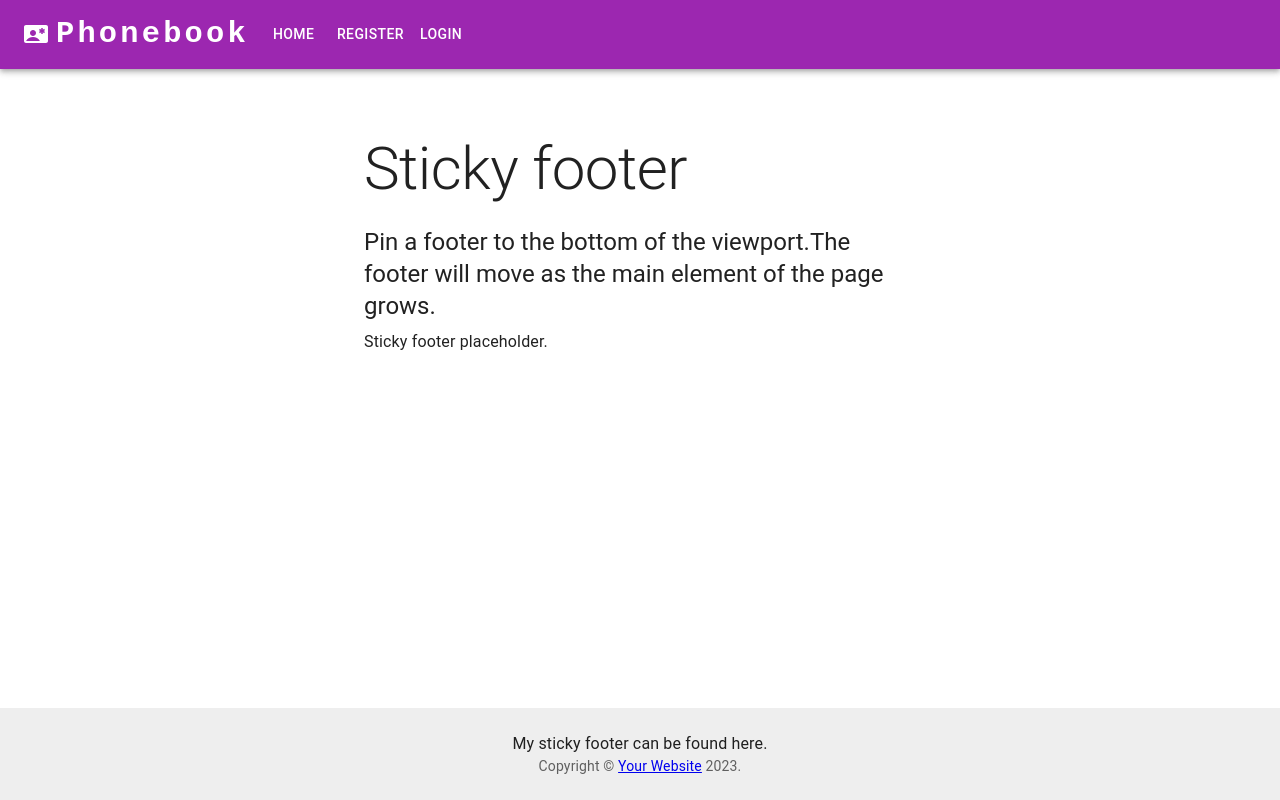
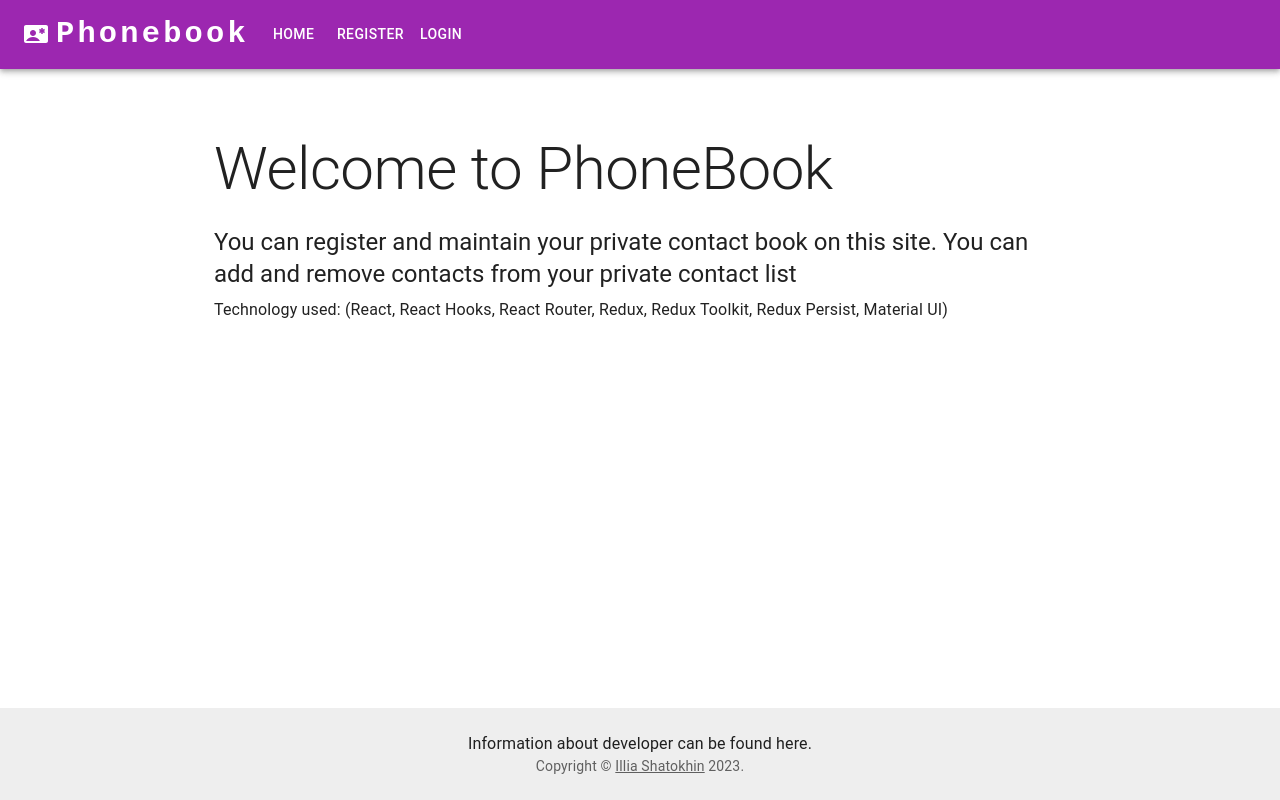
Before and after one commit to Illia-Shatokhin/goit-react-hw-08-phonebook, a React (Create React App) app: page / in a window 1280 px wide. Built offline with nearby package versions, Linux system fonts and the light colour scheme.

Commit message:
first finish

```diff
--- a/src/components/SharedLayout/SharedLayout.jsx
+++ b/src/components/SharedLayout/SharedLayout.jsx
@@ -25,14 +25,15 @@ import {
   selectUserLoading,
 } from 'redux/auth/authSelectors';
 import { Loader } from 'components/Loader/Loader';
+import Link1 from '@mui/material/Link';
 
-const pages = [
-  { name: 'Home', to: '/' },
-  { name: 'Register', to: '/register' },
-  { name: 'Login', to: '/login' },
-  { name: 'Contacts', to: '/contacts' },
-  { name: 'NotFound', to: '*' },
-];
+// const pages = [
+//   { name: 'Home', to: '/' },
+//   { name: 'Register', to: '/register' },
+//   { name: 'Login', to: '/login' },
+//   { name: 'Contacts', to: '/contacts' },
+//   { name: 'NotFound', to: '*' },
+// ];
 
 const defaultTheme = createTheme();
 
@@ -40,9 +41,14 @@ function Copyright() {
   return (
     <Typography variant="body2" color="text.secondary">
       {'Copyright © '}
-      <Link color="inherit" href="https://google.com/">
-        Your Website
-      </Link>{' '}
+      <Link1
+        color="inherit"
+        href="https://drive.google.com/file/d/1GWUKMOOekTHPtXH0rxCzNNrQ5s_o37iK/view?usp=sharing"
+        target="_blank"
+        rel="noopener noreferrer nofollow"
+      >
+        Illia Shatokhin
+      </Link1>{' '}
       {new Date().getFullYear()}
       {'.'}
     </Typography>
@@ -137,17 +143,31 @@ export const SharedLayout = () => {
                   display: { xs: 'block', md: 'none' },
                 }}
               >
-                {pages.map(page => (
-                  <MenuItem key={page.name} onClick={handleCloseNavMenu}>
-                    <Typography
-                      textAlign="center"
-                      component={Link}
-                      to={`${page.to}`}
-                    >
-                      {page.name}1
-                    </Typography>
+                <MenuItem onClick={handleCloseNavMenu}>
+                  <Button component={Link} to={`/`}>
+                    Home
+                  </Button>
+                </MenuItem>
+                {authentificated ? (
+                  <MenuItem onClick={handleCloseNavMenu}>
+                    <Button component={Link} to={`/contacts`}>
+                      Contacts
+                    </Button>
                   </MenuItem>
-                ))}
+                ) : (
+                  <div>
+                    <MenuItem onClick={handleCloseNavMenu}>
+                      <Button component={Link} to={`/register`}>
+                        Register
+                      </Button>
+                    </MenuItem>
+                    <MenuItem onClick={handleCloseNavMenu}>
+                      <Button component={Link} to={`/login`}>
+                        Login
+                      </Button>
+                    </MenuItem>
+                  </div>
+                )}
               </Menu>
             </Box>
             <ContactEmergencyIcon
@@ -280,7 +300,7 @@ export const SharedLayout = () => {
         >
           <Container maxWidth="sm">
             <Typography variant="body1">
-              My sticky footer can be found here.
+              Information about developer can be found here.
             </Typography>
             <Copyright />
           </Container>
--- a/src/pages/Contacts/Contacts.jsx
+++ b/src/pages/Contacts/Contacts.jsx
@@ -23,6 +23,8 @@ import { useEffect, useState } from 'react';
 import {
   selectContactsError,
   selectContactsIsLoading,
+  selectFilter,
+  selectFilteredContacts,
   selectUserContacts,
 } from 'redux/contacts/contactsSelectors';
 import {
@@ -30,6 +32,7 @@ import {
   requestContactsThunk,
 } from 'redux/contacts/contactsOperations';
 import { ContactCard } from 'components/ContactCard/ContactCard';
+import { filterChange } from 'redux/contacts/contactsSlice';
 
 const defaultTheme = createTheme();
 const style = {
@@ -50,6 +53,8 @@ const Contacts = () => {
   const isLoadingContacts = useSelector(selectContactsIsLoading);
   const error = useSelector(selectContactsError);
   const isLoadingUser = useSelector(selectUserLoading);
+  const filteredContacts = useSelector(selectFilteredContacts);
+  const filter = useSelector(selectFilter);
   const dispatch = useDispatch();
 
   useEffect(() => {
@@ -78,7 +83,12 @@ const Contacts = () => {
     handleClose();
   };
 
-  const showContacts = Array.isArray(contacts) && contacts.length > 0;
+  const showContacts =
+    Array.isArray(filteredContacts) && filteredContacts.length > 0;
+
+  const handleOnInput = e => {
+    dispatch(filterChange(e.target.value));
+  };
 
   return (
     <section style={{ height: '100%' }}>
@@ -201,9 +211,7 @@ const Contacts = () => {
             Your Contacts:
           </Typography>
           <TextField
-            onInput={e => {
-              console.log(e.target.value);
-            }}
+            onInput={handleOnInput}
             color="secondary"
             id="find"
             label="Find Contact By Name"
@@ -222,8 +230,8 @@ const Contacts = () => {
           }}
         >
           <Grid container spacing={5}>
-            {showContacts &&
-              contacts.map(contact => (
+            {showContacts ? (
+              filteredContacts.map(contact => (
                 <Grid item xs={4} key={contact.id}>
                   <ContactCard
                     name={contact.name}
@@ -231,7 +239,14 @@ const Contacts = () => {
                     id={contact.id}
                   />
                 </Grid>
-              ))}
+              ))
+            ) : (
+              <Grid item xs={12}>
+                <Typography component="h3" variant="h3">
+                  {`nothing found with the name: ${filter}`}
+                </Typography>
+              </Grid>
+            )}
           </Grid>
         </Box>
       </Container>
--- a/src/pages/Home/Home.jsx
+++ b/src/pages/Home/Home.jsx
@@ -1,22 +1,34 @@
 import { Container, CssBaseline, Typography } from '@mui/material';
+import { useSelector } from 'react-redux';
+import {
+  selectAuthentificated,
+  selectUserData,
+} from 'redux/auth/authSelectors';
 
 const Home = () => {
+  const authentificated = useSelector(selectAuthentificated);
+  const userData = useSelector(selectUserData);
   return (
     <>
       <CssBaseline />
       <Container
         component="main"
         sx={{ mt: 8, mb: 2, flexGrow: 1 }}
-        maxWidth="sm"
+        maxWidth="md"
       >
-        <Typography variant="h2" component="h1" gutterBottom>
-          Sticky footer
+        <Typography variant="h2" component="h2" gutterBottom>
+          {authentificated ? `Hello ${userData.name}` : 'Welcome to PhoneBook'}
         </Typography>
         <Typography variant="h5" component="h2" gutterBottom>
-          {'Pin a footer to the bottom of the viewport.'}
-          {'The footer will move as the main element of the page grows.'}
+          {
+            'You can register and maintain your private contact book on this site. '
+          }
+          {'You can add and remove contacts from your private contact list'}
         </Typography>
-        <Typography variant="body1">Sticky footer placeholder.</Typography>
+        <Typography variant="body1">
+          Technology used: (React, React Hooks, React Router, Redux, Redux
+          Toolkit, Redux Persist, Material UI)
+        </Typography>
       </Container>{' '}
     </>
   );
--- a/src/redux/contacts/contactsSelectors.js
+++ b/src/redux/contacts/contactsSelectors.js
@@ -1,3 +1,5 @@
+import { createSelector } from '@reduxjs/toolkit';
+
 export const selectUserContacts = state => state.contacts.contacts;
 
 export const selectContactsIsLoading = state => state.contacts.isLoading;
@@ -5,3 +7,15 @@ export const selectContactsIsLoading = state => state.contacts.isLoading;
 export const selectContactsError = state => state.contacts.error;
 
 export const selectFilter = state => state.contacts.filter;
+
+export const selectFilteredContacts = createSelector(
+  [selectUserContacts, selectFilter],
+  (contacts, filter) => {
+    if (contacts) {
+      return contacts.filter(({ name }) => {
+        return name.toLowerCase().includes(filter.toLowerCase());
+      });
+    }
+    return contacts;
+  }
+);
--- a/src/redux/contacts/contactsSlice.js
+++ b/src/redux/contacts/contactsSlice.js
@@ -18,11 +18,17 @@ const initialState = {
   contacts: null,
   isLoading: false,
   error: null,
+  filter: '',
 };
 
 const contactsSlice = createSlice({
   name: 'contacts',
   initialState,
+  reducers: {
+    filterChange(state, { payload }) {
+      state.filter = payload;
+    },
+  },
   extraReducers: builder =>
     builder
       .addCase(requestContactsThunk.pending, handlePending)
```
